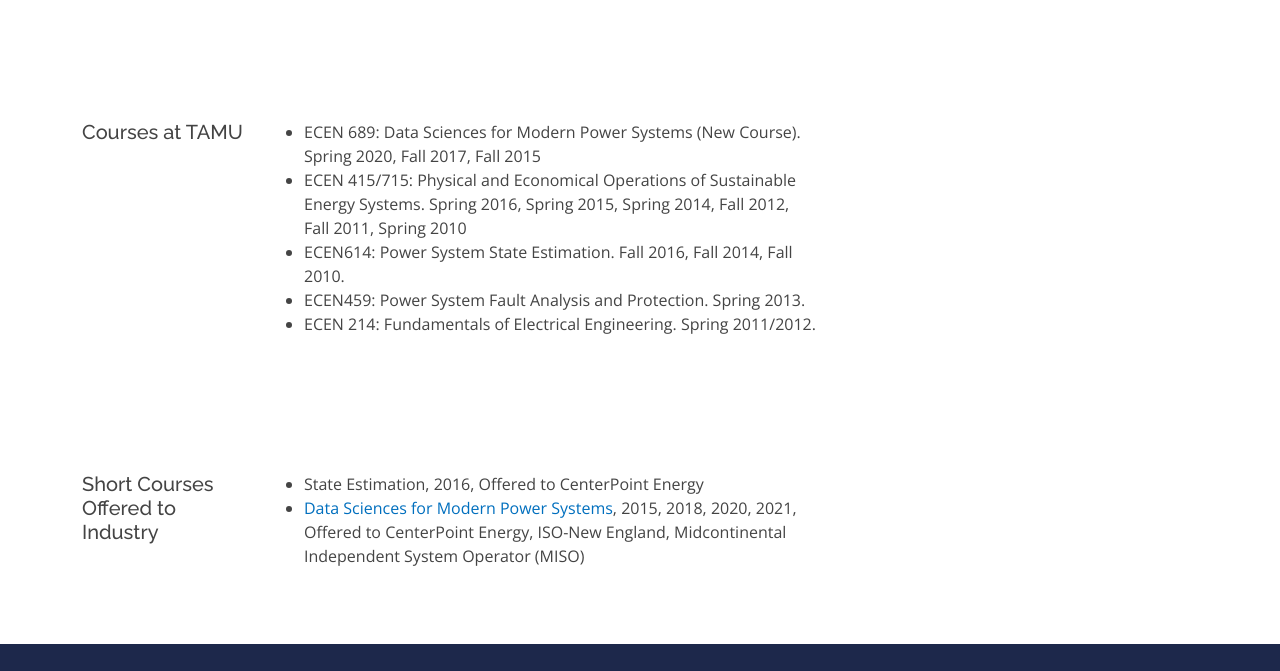
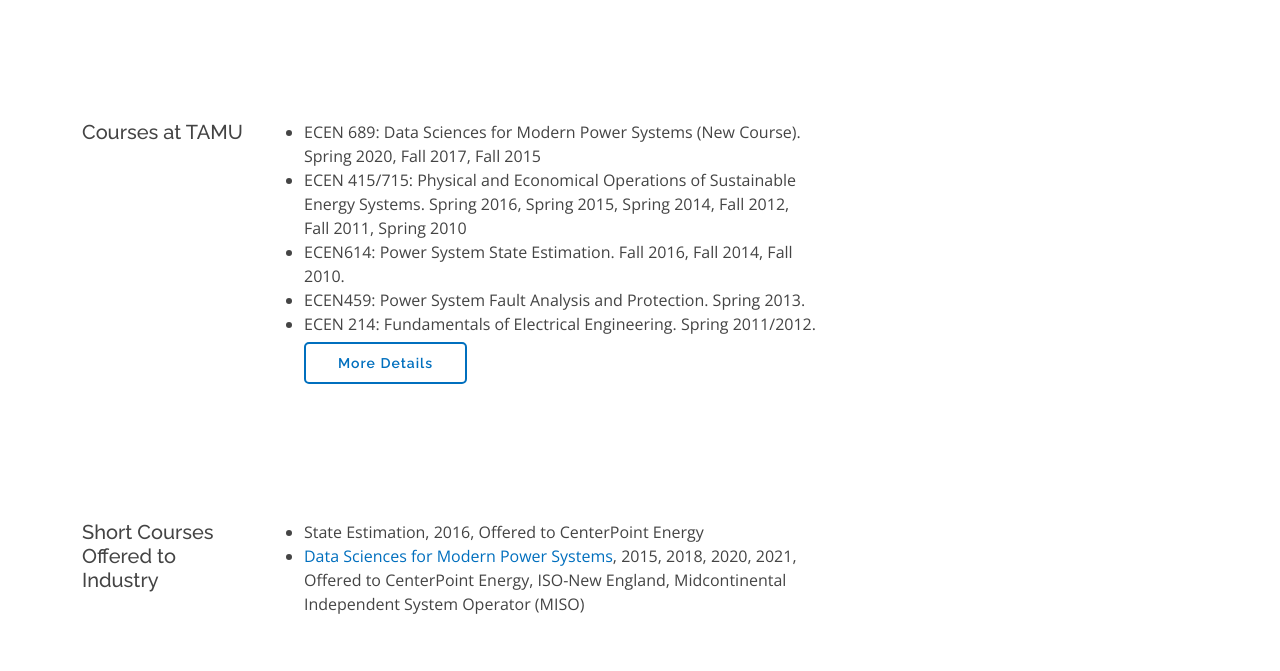
Before and after one commit to jiahwu95/homepage-design, a plain HTML site: page teaching.html in a window 1280 px wide. Shown: the part 746-1417 px from the top of the page. Drawn offline with nearby package versions, Linux system fonts and the light colour scheme; a script that the page names is missing.

Commit message:
5/23 update

```diff
--- a/assets/css/style.css
+++ b/assets/css/style.css
@@ -1367,3 +1367,29 @@ section {
 #footer .credits a:hover {
   color: #008df1;
 }
+
+/*--------------------------------------------------------------
+# Teaching
+--------------------------------------------------------------*/
+
+.tamucourses .btn-learn-more {
+  font-family: "Raleway", sans-serif;
+  font-weight: 600;
+  font-size: 14px;
+  letter-spacing: 1px;
+  display: inline-block;
+  padding: 12px 32px;
+  border-radius: 5px;
+  transition: 0.3s;
+  line-height: 1;
+  color: #006fbe;
+  animation-delay: 0.8s;
+  margin-top: 6px;
+  border: 2px solid #006fbe;
+}
+
+.tamucourses .btn-learn-more:hover {
+  background: #006fbe;
+  color: #fff;
+  text-decoration: none;
+}
--- a/teaching.html
+++ b/teaching.html
@@ -95,7 +95,7 @@
       </div>
     </section>
 
-    <section id="tamucourses">
+    <section id="tamucourses" class="tamucourses">
       <div class="container">
         <div class="row">
           <div class="col-md-2">
@@ -108,6 +108,7 @@
               <li>ECEN614: Power System State Estimation. Fall 2016, Fall 2014, Fall 2010.</li>
               <li>ECEN459: Power System Fault Analysis and Protection. Spring 2013.</li>
               <li>ECEN 214: Fundamentals of Electrical Engineering. Spring 2011/2012.</li>
+              <a href="https://catalog.tamu.edu/graduate/course-descriptions/ecen/" class="btn-learn-more">More Details</a>
             </ul>
           </div>
         </div>
```
